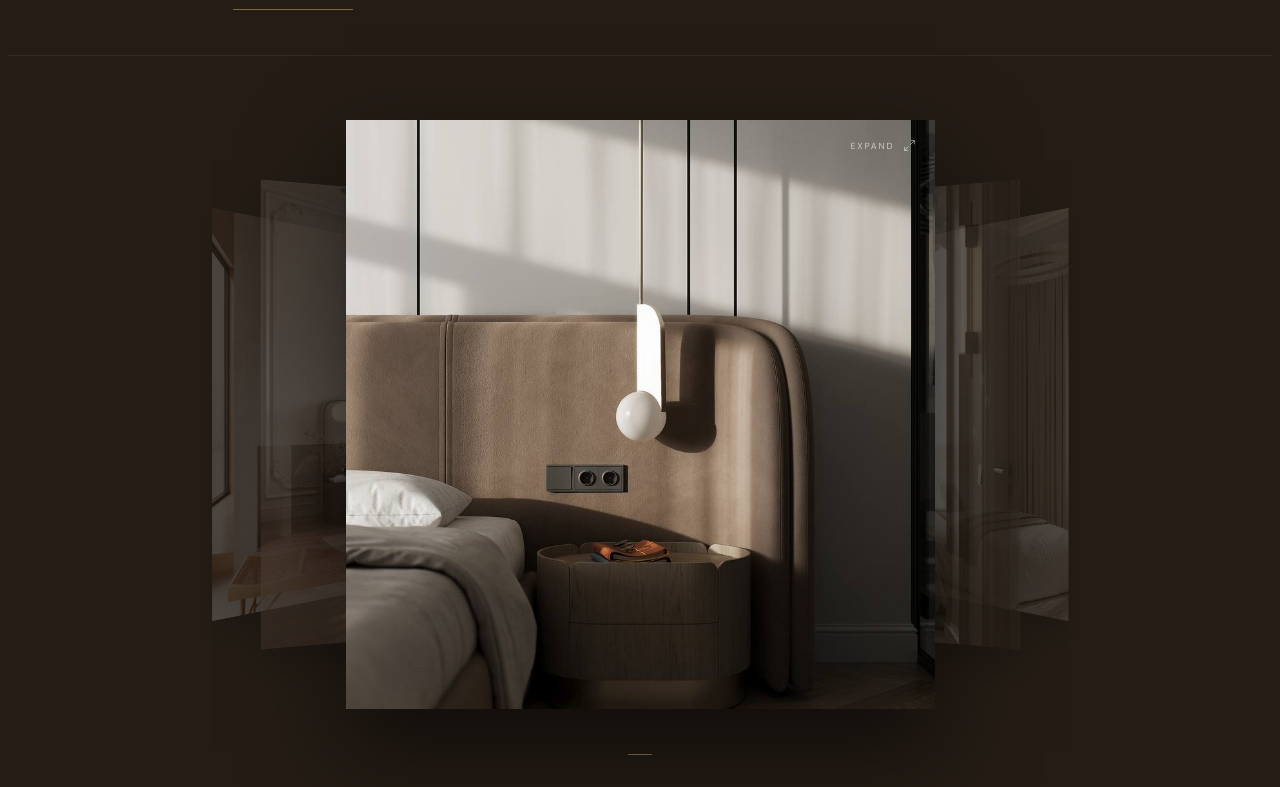
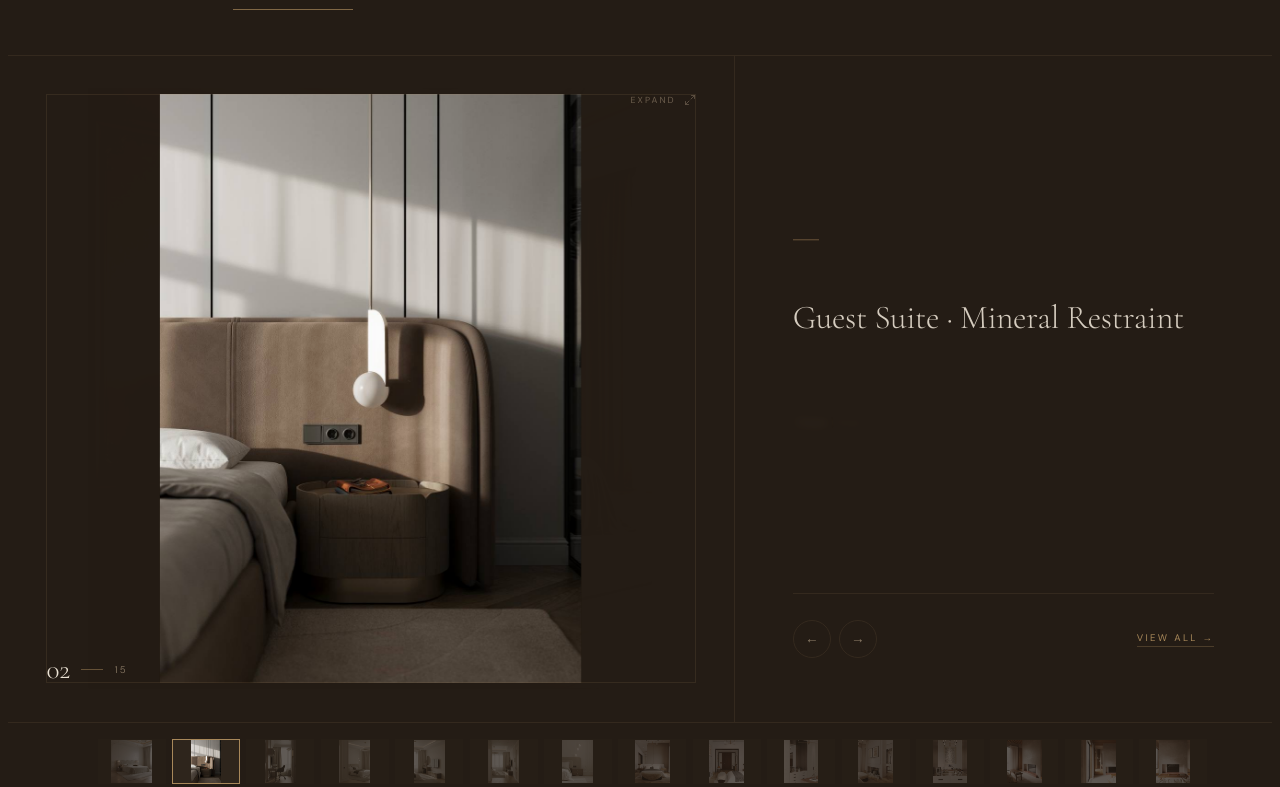
Before and after one commit to uniquewear20-spec/archviz-craft-website, a Next.js app: page / in a window 1280 px wide. Shown: the part 4160-4947 px from the top of the page. Built offline with nearby package versions, Linux system fonts and the light colour scheme.

Commit message:
Gallery: refined editorial split, Villas last, cinematic transitions

```diff
--- a/app/page.tsx
+++ b/app/page.tsx
@@ -318,6 +318,14 @@ function SectionHeader({ index, label, headline, subheadline, body }: {
 // the espresso ground. Click center (or "Expand") → full-screen Lightbox.
 // Drag / arrows / thumbnails to navigate. prefers-reduced-motion → flat fade.
 // ══════════════════════════════════════════════════════════════════════════
+// EDITORIAL GALLERY — refined split (one side image, one side caption).
+// The luxury-house pattern (Apple / Rolex / Prada): one large, fully-visible
+// render on espresso matting, a quiet caption opposite, alternating L/R per
+// section. Motion is cinematic and restrained — a slow cross-dissolve with a
+// breath of scale, a hairline gold system, and word-by-word caption reveal.
+// Full uncropped image (contain). Click image → full-screen Lightbox.
+// prefers-reduced-motion → instant, no transform.
+// ══════════════════════════════════════════════════════════════════════════
 function EditorialGallery({ slides, activeSlide, setActiveSlide, flip = false }: {
   slides: PortfolioSlide[];
   activeSlide: number;
@@ -329,168 +337,138 @@ function EditorialGallery({ slides, activeSlide, setActiveSlide, flip = false }:
   const [lightboxOpen, setLightboxOpen] = useState(false);
   const reduceMotion = useReducedMotion();
 
-  const go = (dir: number) => setActiveSlide(p => (p + dir + n) % n);
-  const prev = () => go(-1);
-  const next = () => go(1);
+  const prev = () => setActiveSlide(p => (p - 1 + n) % n);
+  const next = () => setActiveSlide(p => (p + 1) % n);
 
-  // Shortest circular offset of slide i from the active one, range roughly [-n/2, n/2].
-  const offsetOf = (i: number) => {
-    let d = i - activeSlide;
-    if (d > n / 2) d -= n;
-    if (d < -n / 2) d += n;
-    return d;
-  };
-
-  // Only render the active slide and 2 neighbours each side (the rest are hidden).
-  const VISIBLE = 2;
-
-  // 3D placement for a given signed offset.
-  const transformFor = (offset: number) => {
-    if (reduceMotion) {
-      return { x: 0, rotateY: 0, z: 0, scale: offset === 0 ? 1 : 0.9, opacity: offset === 0 ? 1 : 0 };
-    }
-    const abs = Math.abs(offset);
-    const sign = Math.sign(offset);
-    return {
-      x: offset * 190,                       // lateral fan-out
-      rotateY: -sign * Math.min(abs, VISIBLE) * 34, // angle neighbours away
-      z: -abs * 220,                          // push back in depth
-      scale: offset === 0 ? 1 : 0.82 - (abs - 1) * 0.06,
-      opacity: abs > VISIBLE ? 0 : offset === 0 ? 1 : 0.55 - (abs - 1) * 0.18,
-    };
-  };
+  const imgInit  = reduceMotion ? { opacity: 0 } : { opacity: 0, scale: 1.06 };
+  const imgAnim  = reduceMotion ? { opacity: 1 } : { opacity: 1, scale: 1 };
+  const imgExit  = reduceMotion ? { opacity: 0 } : { opacity: 0, scale: 1.02 };
 
   return (
     <div style={{ borderTop: "1px solid var(--border)" }}>
-      <div className="cf-shell" style={{ direction: "ltr" }}>
-        {/* ── Stage ── */}
-        <div
-          className="cf-stage"
-          style={{ perspective: "2000px" }}
-          role="group"
-          aria-roledescription="carousel"
-          aria-label="Project gallery"
-        >
-          {slides.map((s, i) => {
-            const offset = offsetOf(i);
-            if (Math.abs(offset) > VISIBLE) return null;
-            const t = transformFor(offset);
-            const isCenter = offset === 0;
-            return (
-              <motion.button
-                key={i}
+      <div style={{
+        display: "grid",
+        gridTemplateColumns: "1.35fr 1fr",
+        minHeight: "clamp(440px,52vw,680px)",
+        direction: flip ? "rtl" : "ltr",
+      }} className="editorial-grid">
+
+        {/* ── Image side — full uncropped render, espresso matting ── */}
+        <div style={{ position: "relative", overflow: "hidden", direction: "ltr", backgroundColor: "var(--bg)" }}>
+          <button
             type="button"
-                aria-label={isCenter ? `Open ${s.title} full screen` : `Go to ${s.title}`}
-                onClick={() => (isCenter ? setLightboxOpen(true) : setActiveSlide(i))}
-                animate={{ x: t.x, rotateY: t.rotateY, z: t.z, scale: t.scale, opacity: t.opacity }}
-                transition={{ duration: 0.7, ease: EASE_SOFT }}
+            onClick={() => setLightboxOpen(true)}
+            aria-label={`Open ${current.title} full screen`}
             style={{
-                  position: "absolute",
-                  width: "min(46vw, 620px)",
-                  height: "clamp(360px, 46vw, 600px)",
-                  transformStyle: "preserve-3d",
-                  transformOrigin: "center center",
-                  zIndex: 100 - Math.abs(offset),
-                  border: "none",
-                  padding: 0,
-                  background: "var(--bg-subtle)",
-                  cursor: isCenter ? "zoom-in" : "pointer",
-                  overflow: "hidden",
-                  boxShadow: isCenter
-                    ? "0 40px 90px rgba(0,0,0,0.55)"
-                    : "0 20px 50px rgba(0,0,0,0.4)",
-                  willChange: "transform, opacity",
+              position: "absolute", inset: 0, width: "100%", height: "100%",
+              padding: "clamp(1.5rem,3vw,3.5rem)", border: "none", background: "var(--bg)",
+              cursor: "zoom-in", overflow: "hidden",
             }}
           >
-                <img
-                  src={s.src}
-                  alt={s.title}
-                  style={{ width: "100%", height: "100%", objectFit: "cover", display: "block" }}
-                />
-                {/* Dim veil on side cards so the centre reads as hero */}
-                <div
-                  aria-hidden
+            <div style={{ position: "relative", width: "100%", height: "100%" }}>
+              <AnimatePresence mode="sync">
+                <motion.img
+                  key={activeSlide}
+                  src={current.src}
+                  alt={current.title}
+                  initial={imgInit}
+                  animate={imgAnim}
+                  exit={imgExit}
+                  transition={{ duration: 1.4, ease: EASE }}
                   style={{
                     position: "absolute", inset: 0,
-                    backgroundColor: "rgba(20,15,10,0.45)",
-                    opacity: isCenter ? 0 : 1,
-                    transition: "opacity 0.6s ease",
-                    pointerEvents: "none",
+                    width: "100%", height: "100%",
+                    objectFit: "contain", objectPosition: "center",
+                    display: "block", willChange: "transform, opacity",
                   }}
                 />
-                {/* Expand hint on the centre card */}
-                {isCenter && (
-                  <div style={{ position: "absolute", top: "1.2rem", right: "1.2rem", display: "flex", alignItems: "center", gap: "0.5rem", pointerEvents: "none", opacity: 0.8 }}>
-                    <span style={{ fontFamily: "var(--font-dm),sans-serif", fontSize: "0.55rem", letterSpacing: "0.22em", textTransform: "uppercase", color: "rgba(255,255,255,0.78)", fontWeight: 400 }}>Expand</span>
-                    <svg width="13" height="13" viewBox="0 0 24 24" fill="none" stroke="rgba(255,255,255,0.78)" strokeWidth="1.5" strokeLinecap="round" strokeLinejoin="round"><path d="M15 3h6v6M9 21H3v-6M21 3l-7 7M3 21l7-7" /></svg>
+              </AnimatePresence>
             </div>
-                )}
-              </motion.button>
-            );
-          })}
+          </button>
+
+          {/* Hairline frame inset */}
+          <div aria-hidden style={{ position: "absolute", inset: "clamp(1.5rem,3vw,3.5rem)", border: "1px solid rgba(168,136,90,0.14)", pointerEvents: "none" }} />
+
+          {/* Counter — bottom left */}
+          <div style={{ position: "absolute", bottom: "clamp(1.6rem,3vw,2.6rem)", left: "clamp(1.6rem,3vw,2.6rem)", display: "flex", alignItems: "center", gap: "0.7rem", zIndex: 4, pointerEvents: "none" }}>
+            <span style={{ fontFamily: "var(--font-cormorant),serif", fontSize: "1.7rem", fontWeight: 200, color: "var(--text-loud)", lineHeight: 1 }}>{String(activeSlide + 1).padStart(2, "0")}</span>
+            <div style={{ width: "22px", height: "1px", backgroundColor: "rgba(168,136,90,0.5)" }} />
+            <span style={{ fontFamily: "var(--font-dm),sans-serif", fontSize: "0.6rem", letterSpacing: "0.22em", color: "var(--text-muted)", fontWeight: 300 }}>{String(n).padStart(2, "0")}</span>
           </div>
 
-        {/* ── Caption + controls below the stage ── */}
-        <div className="cf-caption">
+          {/* Expand hint — top right */}
+          <div style={{ position: "absolute", top: "clamp(1.6rem,3vw,2.6rem)", right: "clamp(1.6rem,3vw,2.6rem)", display: "flex", alignItems: "center", gap: "0.5rem", zIndex: 4, pointerEvents: "none", opacity: 0.7 }}>
+            <span style={{ fontFamily: "var(--font-dm),sans-serif", fontSize: "0.55rem", letterSpacing: "0.24em", textTransform: "uppercase", color: "var(--text-mid)", fontWeight: 400 }}>Expand</span>
+            <svg width="12" height="12" viewBox="0 0 24 24" fill="none" stroke="var(--text-mid)" strokeWidth="1.5" strokeLinecap="round" strokeLinejoin="round"><path d="M15 3h6v6M9 21H3v-6M21 3l-7 7M3 21l7-7" /></svg>
+          </div>
+        </div>
+
+        {/* ── Caption side ── */}
+        <div style={{
+          backgroundColor: "var(--bg)",
+          borderLeft: flip ? "none" : "1px solid var(--border)",
+          borderRight: flip ? "1px solid var(--border)" : "none",
+          display: "flex", flexDirection: "column", justifyContent: "space-between",
+          padding: "clamp(3rem,5vw,5.5rem) clamp(2.2rem,4.5vw,5rem)",
+          direction: "ltr",
+        }}>
           <AnimatePresence mode="wait">
             <motion.div key={activeSlide}
-              initial={{ opacity: 0, y: 14 }}
+              initial={{ opacity: 0, y: 20 }}
               animate={{ opacity: 1, y: 0 }}
-              exit={{ opacity: 0, y: -10 }}
-              transition={{ duration: 0.5, ease: EASE }}
-              style={{ textAlign: "center", maxWidth: "640px", margin: "0 auto" }}>
-              <div style={{ width: "24px", height: "1px", backgroundColor: "#A8885A", opacity: 0.6, margin: "0 auto 1.1rem" }} />
-              <h3 style={{ fontFamily: "var(--font-cormorant),serif", fontWeight: 300, fontSize: "clamp(1.5rem,2.4vw,2.2rem)", color: "var(--text-loud)", lineHeight: 1.16, letterSpacing: "-0.01em", marginBottom: "0.9rem" }}>{current.title}</h3>
-              <p style={{ fontFamily: "var(--font-dm),sans-serif", fontWeight: 300, fontSize: "clamp(0.88rem,1.05vw,0.96rem)", color: "var(--text-soft)", lineHeight: 1.85 }}>{current.desc}</p>
+              exit={{ opacity: 0, y: -14 }}
+              transition={{ duration: 0.7, ease: EASE }}
+              style={{ flex: 1, display: "flex", flexDirection: "column", justifyContent: "center", gap: "1.6rem" }}>
+              <div style={{ width: "26px", height: "1px", backgroundColor: "#A8885A", opacity: 0.6 }} />
+              <h3 style={{ fontFamily: "var(--font-cormorant),serif", fontWeight: 300, fontSize: "clamp(1.6rem,2.6vw,2.5rem)", color: "var(--text-loud)", lineHeight: 1.12, letterSpacing: "-0.01em" }}>{current.title}</h3>
+              <p style={{ fontFamily: "var(--font-dm),sans-serif", fontWeight: 300, fontSize: "clamp(0.9rem,1.1vw,1rem)", color: "var(--text-soft)", lineHeight: 1.9 }}>
+                {current.desc.split(" ").map((word, wi) => (
+                  <motion.span key={`${activeSlide}-${wi}`}
+                    initial={reduceMotion ? { opacity: 1 } : { filter: "blur(6px)", opacity: 0 }}
+                    animate={{ filter: "blur(0px)", opacity: 1 }}
+                    transition={{ duration: 0.5, ease: "easeOut", delay: reduceMotion ? 0 : 0.18 + 0.014 * wi }}
+                    style={{ display: "inline-block", marginRight: "0.26em" }}>{word}
+                  </motion.span>
+                ))}
+              </p>
             </motion.div>
           </AnimatePresence>
 
-          <div style={{ display: "flex", alignItems: "center", justifyContent: "center", gap: "1.5rem", marginTop: "2rem" }}>
+          <div>
+            <div style={{ height: "1px", backgroundColor: "var(--border)", marginBottom: "1.6rem", position: "relative" }}>
+              <motion.div style={{ position: "absolute", top: 0, left: 0, height: "100%", backgroundColor: "#A8885A", transformOrigin: "left" }}
+                animate={{ scaleX: (activeSlide + 1) / n }}
+                transition={{ duration: 0.7, ease: EASE_SOFT }} />
+            </div>
+            <div style={{ display: "flex", alignItems: "center", justifyContent: "space-between" }}>
+              <div style={{ display: "flex", gap: "0.5rem" }}>
                 <ArrowButton onClick={prev} direction="prev" />
-            <div style={{ display: "flex", alignItems: "center", gap: "0.6rem" }}>
-              <span style={{ fontFamily: "var(--font-cormorant),serif", fontSize: "1.5rem", fontWeight: 200, color: "var(--text-loud)", lineHeight: 1 }}>{String(activeSlide + 1).padStart(2, "0")}</span>
-              <div style={{ width: "1px", height: "18px", backgroundColor: "var(--border-mid)" }} />
-              <span style={{ fontFamily: "var(--font-dm),sans-serif", fontSize: "0.6rem", letterSpacing: "0.2em", color: "var(--text-muted)", fontWeight: 300 }}>{String(n).padStart(2, "0")}</span>
-            </div>
                 <ArrowButton onClick={next} direction="next" />
               </div>
-
-          {/* Progress bar */}
-          <div style={{ height: "1px", backgroundColor: "var(--border)", margin: "1.8rem auto 0", maxWidth: "320px", position: "relative" }}>
-            <motion.div style={{ position: "absolute", top: 0, left: 0, height: "100%", backgroundColor: "#A8885A", transformOrigin: "left", width: "100%" }}
-              animate={{ scaleX: (activeSlide + 1) / n }}
-              transition={{ duration: 0.5, ease: EASE_SOFT }} />
+              <a href="/work"
+                style={{ fontFamily: "var(--font-dm),sans-serif", fontSize: "0.6rem", letterSpacing: "0.24em", textTransform: "uppercase", color: "#A8885A", textDecoration: "none", borderBottom: "1px solid rgba(168,136,90,0.3)", paddingBottom: "2px", transition: "opacity 0.3s", fontWeight: 400 }}
+                onMouseEnter={e => { (e.currentTarget as HTMLAnchorElement).style.opacity = "0.5"; }}
+                onMouseLeave={e => { (e.currentTarget as HTMLAnchorElement).style.opacity = "1"; }}>View All →</a>
+            </div>
           </div>
         </div>
       </div>
 
-      {/* Thumbnail strip */}
-      <div style={{ backgroundColor: "var(--bg)", borderTop: "1px solid var(--border)", padding: "1rem clamp(2rem,7vw,8rem)", display: "flex", gap: "0.4rem", overflowX: "auto", scrollbarWidth: "none", justifyContent: "center" }}>
+      {/* Thumbnail strip — uniform contain framing */}
+      <div style={{ backgroundColor: "var(--bg)", borderTop: "1px solid var(--border)", padding: "1rem clamp(2rem,7vw,8rem)", display: "flex", gap: "0.4rem", overflowX: "auto", scrollbarWidth: "none" }}>
         {slides.map((s, i) => (
           <button key={i} onClick={() => setActiveSlide(i)} title={s.title} aria-label={`View ${s.title}`}
             style={{ flexShrink: 0, width: "clamp(48px,5.5vw,68px)", aspectRatio: "3/2", padding: 0, border: `1.5px solid ${i === activeSlide ? "#A8885A" : "transparent"}`, opacity: i === activeSlide ? 1 : 0.28, cursor: "pointer", background: "var(--bg-subtle)", overflow: "hidden", transition: "all 0.3s ease" }}
             onMouseEnter={e => { (e.currentTarget as HTMLButtonElement).style.opacity = "0.7"; }}
             onMouseLeave={e => { (e.currentTarget as HTMLButtonElement).style.opacity = i === activeSlide ? "1" : "0.28"; }}>
-            <img src={s.src} alt="" style={{ width: "100%", height: "100%", objectFit: "cover", display: "block" }} />
+            <img src={s.src} alt="" style={{ width: "100%", height: "100%", objectFit: "contain", display: "block" }} />
           </button>
         ))}
       </div>
 
       <Lightbox open={lightboxOpen} slides={slides} index={activeSlide} setIndex={setActiveSlide} onClose={() => setLightboxOpen(false)} />
 
-      <style>{`
-        .cf-shell { background: var(--bg); padding: clamp(2.5rem,5vw,5rem) clamp(1rem,4vw,4rem) clamp(2.5rem,4vw,4rem); }
-        .cf-stage {
-          position: relative;
-          height: clamp(360px, 46vw, 600px);
-          display: flex; align-items: center; justify-content: center;
-          margin-bottom: clamp(2rem,3.5vw,3.5rem);
-        }
-        .cf-caption { max-width: 1100px; margin: 0 auto; }
-        @media (max-width: 860px) {
-          .cf-stage { height: clamp(300px, 70vw, 440px); }
-        }
-      `}</style>
+      <style>{`.editorial-grid{grid-template-columns:1.35fr 1fr!important}@media(max-width:860px){.editorial-grid{grid-template-columns:1fr!important;direction:ltr!important;min-height:0!important}.editorial-grid>div:first-child{min-height:clamp(320px,75vw,460px)}}`}</style>
     </div>
   );
 }
@@ -911,16 +889,16 @@ export default function HomePage() {
         <EditorialGallery slides={LIVING_SPACE_SLIDES} activeSlide={activeLivingSlide} setActiveSlide={setActiveLivingSlide} flip={false} />
       </section>
 
-      {/* 04 · VILLAS & EXTERIORS — image RIGHT, caption LEFT */}
-      <section id="villas-exteriors" style={{ borderBottom: "1px solid var(--border)" }}>
-        <SectionHeader index="04" label="Villas & Exteriors" headline="Architecture in landscape," subheadline="before the first stone is laid." body="The exterior render is the most complex visualisation we produce — site topography, seasonal light, material ageing, landscape maturity, and the psychology of arrival all rendered in a single frame." />
-        <EditorialGallery slides={VILLA_EXTERIOR_SLIDES} activeSlide={activeVillaSlide} setActiveSlide={setActiveVillaSlide} flip={true} />
+      {/* 04 · WASHROOMS — image RIGHT, caption LEFT */}
+      <section id="washrooms" style={{ borderBottom: "1px solid var(--border)" }}>
+        <SectionHeader index="04" label="Spa & Washrooms" headline="Where material craft" subheadline="becomes a private ceremony." body="The finest washrooms are not cleaned — they are entered. We render spa suites, hammams, and master bathrooms with the same hospitality intelligence applied to a five-star arrival sequence." />
+        <EditorialGallery slides={WASHROOM_SLIDES} activeSlide={activeWashroomSlide} setActiveSlide={setActiveWashroomSlide} flip={true} />
       </section>
 
-      {/* 05 · WASHROOMS — image LEFT, caption RIGHT */}
-      <section id="washrooms" style={{ borderBottom: "1px solid var(--border)" }}>
-        <SectionHeader index="05" label="Spa & Washrooms" headline="Where material craft" subheadline="becomes a private ceremony." body="The finest washrooms are not cleaned — they are entered. We render spa suites, hammams, and master bathrooms with the same hospitality intelligence applied to a five-star arrival sequence." />
-        <EditorialGallery slides={WASHROOM_SLIDES} activeSlide={activeWashroomSlide} setActiveSlide={setActiveWashroomSlide} flip={false} />
+      {/* 05 · VILLAS & EXTERIORS — image LEFT, caption RIGHT */}
+      <section id="villas-exteriors" style={{ borderBottom: "1px solid var(--border)" }}>
+        <SectionHeader index="05" label="Villas & Exteriors" headline="Architecture in landscape," subheadline="before the first stone is laid." body="The exterior render is the most complex visualisation we produce — site topography, seasonal light, material ageing, landscape maturity, and the psychology of arrival all rendered in a single frame." />
+        <EditorialGallery slides={VILLA_EXTERIOR_SLIDES} activeSlide={activeVillaSlide} setActiveSlide={setActiveVillaSlide} flip={false} />
       </section>
 
       <ServicesSection />
```
Lines whose indentation alone changed are shown as unchanged.
